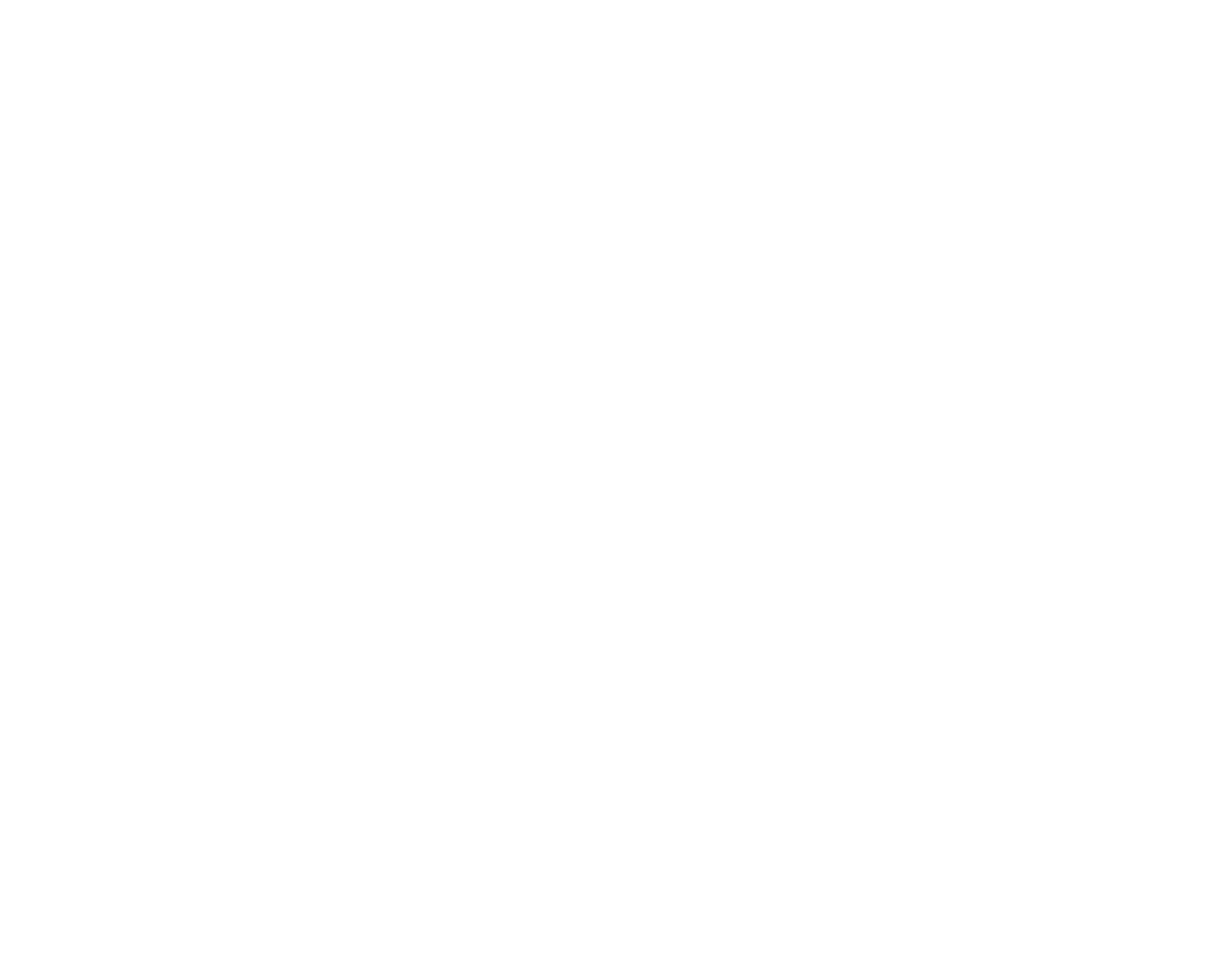
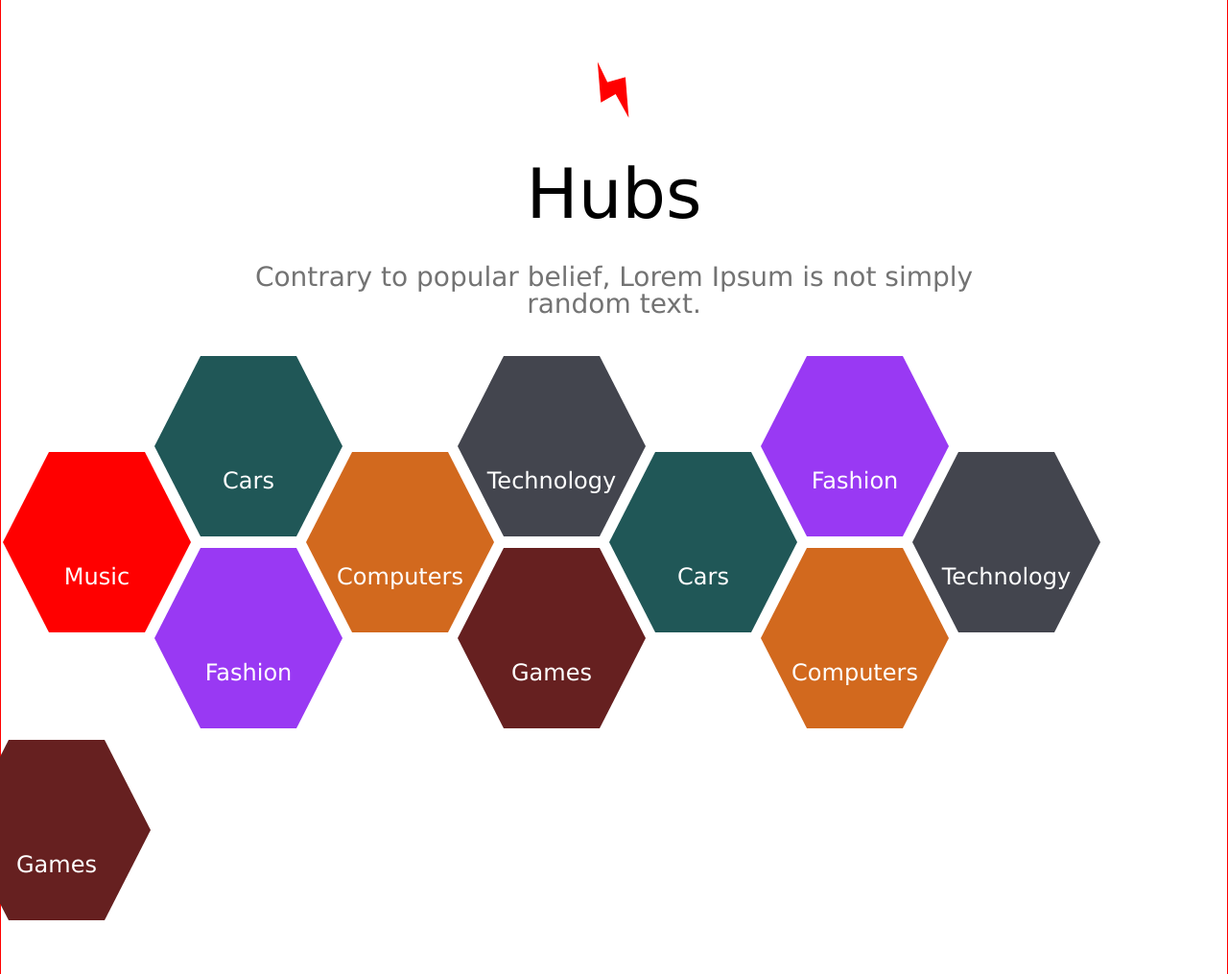
Before and after one commit to sirQuiz/test_task, a plain HTML site: page index.html in a window 1280 px wide. Shown: the whole page at 96% size. Before the commit the page ends 800 px from the top, so only its background shows below. Drawn offline with Linux system fonts and the light colour scheme.

Commit message:
try 1. with the columns

```diff
--- a/index.html
+++ b/index.html
@@ -10,9 +10,90 @@
 <body>
     <div class="wrapper">
         <main class="main">
-            <section class="hexagon-icons">
+            <section class="hexagon-net">
                 <div class="container">
+                    <div class="hexagon-net__inner">
+                        <div class="hexagon-net__header">
+                            <div class="hexagon-net__icon-wrapper">
+                                <img class="hexagon-net__icon" src="img/Shape 22 copy 45.png" alt="shape">
+                            </div>
+                            <h1 class="hexagon-net__title">Hubs</h1>
+                            <p class="hexagon-net__subtitle">Contrary to popular belief, Lorem Ipsum is not simply random text.</p>
+                        </div>
 
+                        <div class="hexagons">
+                            <div class="hexagon-column js-hexagon-column">
+                                <div class="hexagon hexagon--music js-hexagon">
+
+                                    <span class="hexagon__title">Music</span>
+                                </div>
+                            </div>
+
+                            <div class="hexagon-column js-hexagon-column">
+                                <div class="hexagon hexagon--cars js-hexagon">
+
+                                    <span class="hexagon__title">Cars</span>
+                                </div>
+
+                                <div class="hexagon hexagon--fashion js-hexagon">
+
+                                    <span class="hexagon__title">Fashion</span>
+                                </div>
+                            </div>
+
+                            <div class="hexagon-column js-hexagon-column">
+                                <div class="hexagon hexagon--computers js-hexagon">
+
+                                    <span class="hexagon__title">Computers</span>
+                                </div>
+                            </div>
+
+                            <div class="hexagon-column js-hexagon-column">
+                                <div class="hexagon hexagon--technology js-hexagon">
+
+                                    <span class="hexagon__title">Technology</span>
+                                </div>
+
+                                <div class="hexagon hexagon--games js-hexagon">
+
+                                    <span class="hexagon__title">Games</span>
+                                </div>
+                            </div>
+
+                            <div class="hexagon-column js-hexagon-column">
+                                <div class="hexagon hexagon--cars js-hexagon">
+
+                                    <span class="hexagon__title">Cars</span>
+                                </div>
+                            </div>
+
+                            <div class="hexagon-column js-hexagon-column">
+                                <div class="hexagon hexagon--fashion js-hexagon">
+
+                                    <span class="hexagon__title">Fashion</span>
+                                </div>
+
+                                <div class="hexagon hexagon--computers js-hexagon">
+
+                                    <span class="hexagon__title">Computers</span>
+                                </div>
+                            </div>
+
+                            <div class="hexagon-column js-hexagon-column">
+                                <div class="hexagon hexagon--technology js-hexagon">
+
+                                    <span class="hexagon__title">Technology</span>
+                                </div>
+                            </div>
+
+                            <div class="hexagon-column js-hexagon-column">
+                                <div class="hexagon hexagon--games js-hexagon">
+
+                                    <span class="hexagon__title">Games</span>
+                                </div>
+                            </div>
+                        </div>
+                    </div>
                 </div>
             </section>
         </main>
--- a/script.js
+++ b/script.js
@@ -0,0 +1,13 @@
+(function() {
+    const hexagonsWrapper = document.querySelector(".js-hexagons"),
+          hexagonsColumns = document.querySelectorAll(".js-hexagon-column"),
+          hexagons        = hexagonsWrapper.querySelectorAll(".js-hexagon");
+
+
+        window.addEventListener('resize', function(event) {
+            if(hexagonsWrapper.offsetWidth > window.offsetWidth) {
+
+            }
+        });
+
+}());
--- a/style.css
+++ b/style.css
@@ -0,0 +1,216 @@
+/*Обнуление*/
+* {
+	padding: 0;
+	margin: 0;
+	border: 0;
+}
+
+*,
+*:before,
+*:after {
+	-moz-box-sizing: border-box;
+	-webkit-box-sizing: border-box;
+	box-sizing: border-box;
+}
+
+:focus,
+:active {
+	outline: none;
+}
+
+a:focus,
+a:active {
+	outline: none;
+}
+
+html,
+body {
+	height: 100%;
+	width: 100%;
+	font-size: 100%;
+	line-height: 1;
+	font-size: 14px;
+	-ms-text-size-adjust: 100%;
+	-moz-text-size-adjust: 100%;
+	-webkit-text-size-adjust: 100%;
+}
+
+input,
+button,
+textarea {
+	font-family: inherit;
+}
+
+input::-ms-clear {
+	display: none;
+}
+
+button {
+	cursor: pointer;
+}
+
+button::-moz-focus-inner {
+	padding: 0;
+	border: 0;
+}
+
+a,
+a:visited {
+	text-decoration: none;
+}
+
+a:hover {
+	text-decoration: none;
+}
+
+ul li {
+	list-style: none;
+}
+
+img {
+	vertical-align: top;
+}
+
+h1,
+h2,
+h3,
+h4,
+h5,
+h6 {
+	font-size: inherit;
+	font-weight: 400;
+}
+
+/*--------------------*/
+
+.wrapper {
+	display: flex;
+	flex-direction: column;
+	min-height: 100%;
+}
+
+.main {
+	flex-grow: 1;
+	flex-shrink: 1;
+	flex-basis: auto;
+}
+
+.container {
+	width: 100%;
+	max-width: 2164px;
+	/* max-width: 1000px; */
+	margin: 0 auto;
+}
+
+.hexagon-net {}
+
+.hexagon-net__inner {
+	padding-top: 50px;
+	padding-bottom: 50px;
+	border-right: 1px solid #ff0000;
+	border-left: 1px solid #ff0000;
+}
+
+.hexagon-net__header {
+	width: 100%;
+	max-width: 819px;
+	margin-top: 0;
+	margin-right: auto;
+	margin-bottom: 0;
+	margin-left: auto;
+	text-align: center;
+}
+
+.hexagon-net__icon-wrapper {
+	margin-bottom: 31px;
+}
+
+.hexagon-net__icon {
+	display: block;
+	margin-top: 0;
+	margin-right: auto;
+	margin-bottom: 0;
+	margin-left: auto;
+}
+
+.hexagon-net__title,
+.hexagon-net__subtitle,
+.hexagon__title {
+	font-family: Verdana, Geneva, Tahoma, sans-serif;
+}
+
+.hexagon-net__title {
+	margin-bottom: 37px;
+	font-size: 72px;
+}
+
+.hexagon-net__subtitle {
+	margin-bottom: 34px;
+	font-size: 28px;
+	color: #737373;
+}
+
+.hexagons {
+	display: flex;
+	flex-wrap: wrap;
+}
+
+.hexagon-column {
+	display: flex;
+	flex-direction: column;
+}
+
+.hexagon-column:nth-child(2n+1) .hexagon {
+	margin-top: 100px;
+}
+
+.hexagon-column:not(:first-child) {
+	margin-left: -42px;
+}
+
+.hexagon {
+	position: relative;
+	display: inline-block;
+	width: 200px;
+	height: 200px;
+	clip-path: polygon(25% 3%, 75% 3%, 99% 50%, 75% 97%, 25% 97%, 1% 50%);
+}
+
+.hexagon__title {
+	position: absolute;
+	bottom: 20%;
+	left: 50%;
+	font-size: 24px;
+	color: #ffffff;
+	transform: translate(-50%, -50%);
+}
+
+.hexagon.hexagon--music {
+	background-color: #ff0000;
+}
+
+.hexagon.hexagon--cars {
+	background-color: #205757;
+}
+
+.hexagon.hexagon--fashion {
+	background-color: #9939f3;
+}
+
+.hexagon.hexagon--computers {
+	background-color: #d2691e;
+}
+
+.hexagon.hexagon--technology {
+	background-color: #43454e;
+}
+
+.hexagon.hexagon--games {
+	background-color: #662020;
+}
+
+.hexagon.hexagon--keyboard {}
+
+.hexagon.hexagon--neurons {}
+
+.hexagon.hexagon--rocket {}
```
Also changed, not shown: img/Layer 20 copy 2.svg (deleted), img/car.svg (renamed from img/Layer 15 copy 3.svg), img/glasses.svg (renamed from img/Layer 12 copy 3.svg), img/grid.svg (renamed from img/Layer 17 copy 3.svg), img/joystick.svg (renamed from img/Layer 19 copy 3.svg), img/keyboard.svg (renamed from img/Layer 10 copy 6.svg), img/neurons.svg (renamed from img/Layer 18 copy.svg), img/piano.svg (added), img/rocket.svg (renamed from img/Layer 14 copy 2.svg), img/woman.svg (renamed from img/Layer 9 copy 6.svg), 1 other file.
